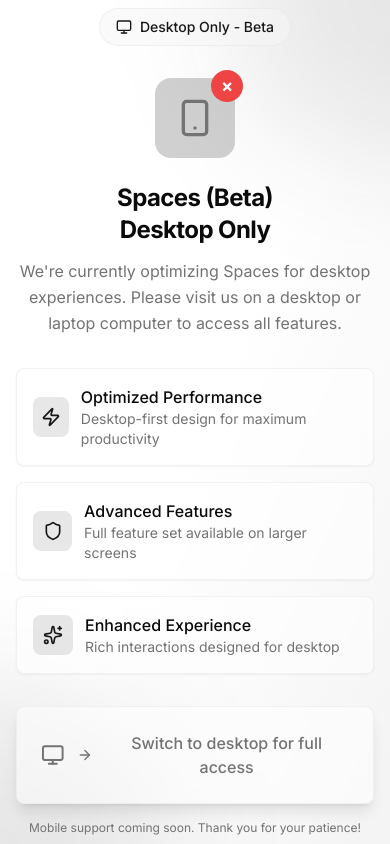
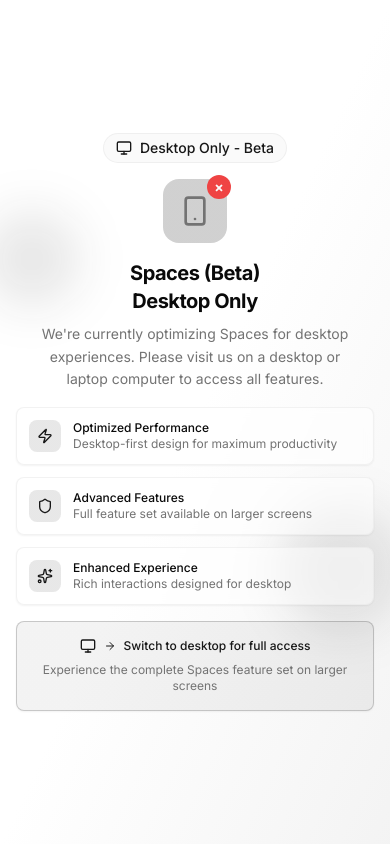
Before and after one commit to wote-dev/simplr-web, a React (Vite) app in the folder simplr-front-end/simplr-react/: page / in a window 390 px wide. Built offline with nearby package versions, Linux system fonts and the light colour scheme.

Commit message:
viewport

```diff
--- a/simplr-front-end/simplr-react/index.html
+++ b/simplr-front-end/simplr-react/index.html
@@ -3,7 +3,7 @@
   <head>
     <meta charset="UTF-8" />
     <link rel="icon" type="image/png" href="/favicon-spaces.png" />
-    <meta name="viewport" content="width=device-width, initial-scale=1.0" />
+    <meta name="viewport" content="width=device-width, initial-scale=1.0, viewport-fit=cover" />
     <meta name="theme-color" content="#ffffff" />
     <meta name="description" content="Simplr - Your simple, powerful task manager" />
     <meta name="apple-mobile-web-app-capable" content="yes" />
--- a/simplr-front-end/simplr-react/src/App.tsx
+++ b/simplr-front-end/simplr-react/src/App.tsx
@@ -10,7 +10,7 @@ import { AuthCallback } from '@/components/auth/AuthCallback';
 import { TaskManager } from '@/components/tasks/TaskManager';
 import { PrivacyPolicyPage } from '@/pages/PrivacyPolicyPage';
 import { WaitlistLanding } from '@/components/landing/WaitlistLanding';
-import { MobileRestriction } from '@/components/mobile/MobileRestriction';
+import MobileRestriction from '@/components/mobile/MobileRestriction';
 import { useMobileDetection } from '@/hooks/useMobileDetection';
 
 function AppContent() {
--- a/simplr-front-end/simplr-react/src/components/mobile/MobileRestriction.tsx
+++ b/simplr-front-end/simplr-react/src/components/mobile/MobileRestriction.tsx
@@ -10,7 +10,7 @@ import {
   Shield
 } from 'lucide-react';
 
-export function MobileRestriction() {
+export default function MobileRestriction() {
   const features = [
     {
       icon: Zap,
@@ -30,15 +30,15 @@ export function MobileRestriction() {
   ];
 
   return (
-    <div className="h-screen bg-gradient-to-br from-background via-background to-accent/5 relative overflow-hidden">
+    <div className="min-h-screen bg-gradient-to-br from-background via-background to-accent/5 relative overflow-hidden">
       {/* Background Elements */}
       <div className="absolute inset-0 overflow-hidden">
-        <div className="absolute -top-40 -right-40 w-80 h-80 bg-gradient-to-br from-primary/10 to-accent/10 rounded-full blur-3xl" />
-        <div className="absolute -bottom-40 -left-40 w-80 h-80 bg-gradient-to-tr from-accent/10 to-primary/10 rounded-full blur-3xl" />
+        <div className="absolute top-1/4 -left-4 w-24 h-24 bg-primary/10 rounded-full blur-xl" />
+        <div className="absolute bottom-1/4 -right-4 w-32 h-32 bg-accent/10 rounded-full blur-xl" />
       </div>
 
-      <div className="relative z-10 flex flex-col items-center justify-center h-screen px-4 py-6">
-        <div className="w-full max-w-2xl mx-auto text-center space-y-8">
+      <div className="relative z-10 flex flex-col items-center justify-center min-h-screen px-4 pt-safe-top pb-safe-bottom">
+        <div className="w-full max-w-sm mx-auto text-center space-y-4">
 
           {/* Header Badge */}
           <motion.div
@@ -48,7 +48,7 @@ export function MobileRestriction() {
           >
             <Badge
               variant="secondary"
-              className="px-4 py-2 text-sm font-medium bg-muted/50 backdrop-blur-sm border border-border/50"
+              className="px-3 py-1 text-sm font-medium bg-muted/50 backdrop-blur-sm border border-border/50"
             >
               <Monitor className="w-4 h-4 mr-2 text-primary" />
               Desktop Only - Beta
@@ -60,29 +60,29 @@ export function MobileRestriction() {
             initial={{ opacity: 0, y: 30 }}
             animate={{ opacity: 1, y: 0 }}
             transition={{ duration: 0.8, delay: 0.1, ease: [0.25, 0.46, 0.45, 0.94] }}
-            className="space-y-6"
+            className="space-y-4"
           >
             {/* Icon */}
             <div className="flex justify-center">
               <div className="relative">
-                <div className="w-20 h-20 bg-gradient-to-br from-primary/20 to-accent/20 rounded-2xl flex items-center justify-center">
-                  <Smartphone className="w-10 h-10 text-muted-foreground" />
+                <div className="w-16 h-16 bg-gradient-to-br from-primary/20 to-accent/20 rounded-2xl flex items-center justify-center">
+                  <Smartphone className="w-8 h-8 text-muted-foreground" />
                 </div>
-                <div className="absolute -top-2 -right-2 w-8 h-8 bg-destructive rounded-full flex items-center justify-center">
-                  <span className="text-destructive-foreground text-lg font-bold">×</span>
+                <div className="absolute -top-1 -right-1 w-6 h-6 bg-destructive rounded-full flex items-center justify-center">
+                  <span className="text-destructive-foreground text-sm font-bold">×</span>
                 </div>
               </div>
             </div>
 
             {/* Heading */}
-            <div className="space-y-3">
-              <h1 className="text-2xl sm:text-3xl font-bold tracking-tight text-foreground">
+            <div className="space-y-2">
+              <h1 className="text-xl sm:text-2xl font-bold tracking-tight text-foreground">
                 Spaces (Beta)
                 <br />
                 Desktop Only
               </h1>
 
-              <p className="text-base text-muted-foreground max-w-lg mx-auto leading-relaxed">
+              <p className="text-sm text-muted-foreground max-w-xs mx-auto leading-relaxed">
                 We're currently optimizing Spaces for desktop experiences.
                 Please visit us on a desktop or laptop computer to access all features.
               </p>
@@ -94,7 +94,7 @@ export function MobileRestriction() {
             initial={{ opacity: 0, y: 30 }}
             animate={{ opacity: 1, y: 0 }}
             transition={{ duration: 0.8, delay: 0.2, ease: [0.25, 0.46, 0.45, 0.94] }}
-            className="grid grid-cols-1 gap-4"
+            className="grid grid-cols-1 gap-3"
           >
             {features.map((feature, index) => (
               <motion.div
@@ -108,14 +108,14 @@ export function MobileRestriction() {
                 }}
               >
                 <Card className="bg-card/50 backdrop-blur-sm border border-border/50 shadow-sm hover:shadow-md transition-all duration-200">
-                  <CardContent className="p-4">
+                  <CardContent className="p-3">
                     <div className="flex items-center space-x-3">
-                      <div className="w-10 h-10 bg-gradient-to-br from-primary/10 to-accent/10 rounded-lg flex items-center justify-center">
-                        <feature.icon className="w-5 h-5 text-primary" />
+                      <div className="w-8 h-8 bg-gradient-to-br from-primary/10 to-accent/10 rounded-lg flex items-center justify-center">
+                        <feature.icon className="w-4 h-4 text-primary" />
                       </div>
                       <div className="text-left">
-                        <h3 className="font-medium text-foreground">{feature.title}</h3>
-                        <p className="text-sm text-muted-foreground">{feature.description}</p>
+                        <h3 className="font-medium text-xs text-foreground">{feature.title}</h3>
+                        <p className="text-xs text-muted-foreground">{feature.description}</p>
                       </div>
                     </div>
                   </CardContent>
@@ -126,24 +126,22 @@ export function MobileRestriction() {
 
           {/* Call to Action */}
           <motion.div
-            initial={{ opacity: 0, y: 30 }}
+            initial={{ opacity: 0, y: 20 }}
             animate={{ opacity: 1, y: 0 }}
-            transition={{ duration: 0.8, delay: 0.4, ease: [0.25, 0.46, 0.45, 0.94] }}
-            className="space-y-4"
+            transition={{ duration: 0.6, delay: 0.3 }}
           >
-            <Card className="bg-card/50 backdrop-blur-sm border border-border/50 shadow-lg">
-              <CardContent className="p-6">
-                <div className="flex items-center justify-center space-x-3 text-muted-foreground">
-                  <Monitor className="w-6 h-6" />
-                  <ArrowRight className="w-4 h-4" />
-                  <span className="font-medium">Switch to desktop for full access</span>
+            <Card className="bg-gradient-to-r from-primary/5 to-accent/5 border-primary/20">
+              <CardContent className="p-4 text-center">
+                <div className="flex items-center justify-center space-x-2 text-primary mb-2">
+                  <Monitor className="w-4 h-4" />
+                  <ArrowRight className="w-3 h-3" />
+                  <span className="text-xs font-medium">Switch to desktop for full access</span>
                 </div>
+                <p className="text-xs text-muted-foreground">
+                  Experience the complete Spaces feature set on larger screens
+                </p>
               </CardContent>
             </Card>
-
-            <p className="text-xs text-muted-foreground">
-              Mobile support coming soon. Thank you for your patience!
-            </p>
           </motion.div>
         </div>
       </div>
--- a/simplr-front-end/simplr-react/src/index.css
+++ b/simplr-front-end/simplr-react/src/index.css
@@ -106,6 +106,14 @@
     scroll-behavior: smooth;
   }
 
+  /* Safe area support for mobile devices */
+  :root {
+    --safe-area-inset-top: env(safe-area-inset-top);
+    --safe-area-inset-right: env(safe-area-inset-right);
+    --safe-area-inset-bottom: env(safe-area-inset-bottom);
+    --safe-area-inset-left: env(safe-area-inset-left);
+  }
+
   /* Mobile performance optimizations */
   * {
     -webkit-tap-highlight-color: transparent;
@@ -165,6 +173,30 @@
     display: -webkit-box;
     -webkit-box-orient: vertical;
     -webkit-line-clamp: 1;
+  }
+
+  /* Safe area utilities */
+  .pt-safe-top {
+    padding-top: max(1rem, var(--safe-area-inset-top));
+  }
+
+  .pb-safe-bottom {
+    padding-bottom: max(1rem, var(--safe-area-inset-bottom));
+  }
+
+  .pl-safe-left {
+    padding-left: max(1rem, var(--safe-area-inset-left));
+  }
+
+  .pr-safe-right {
+    padding-right: max(1rem, var(--safe-area-inset-right));
+  }
+
+  .p-safe {
+    padding-top: max(1rem, var(--safe-area-inset-top));
+    padding-right: max(1rem, var(--safe-area-inset-right));
+    padding-bottom: max(1rem, var(--safe-area-inset-bottom));
+    padding-left: max(1rem, var(--safe-area-inset-left));
   }
 
   /* Tab view transition animations */
```
